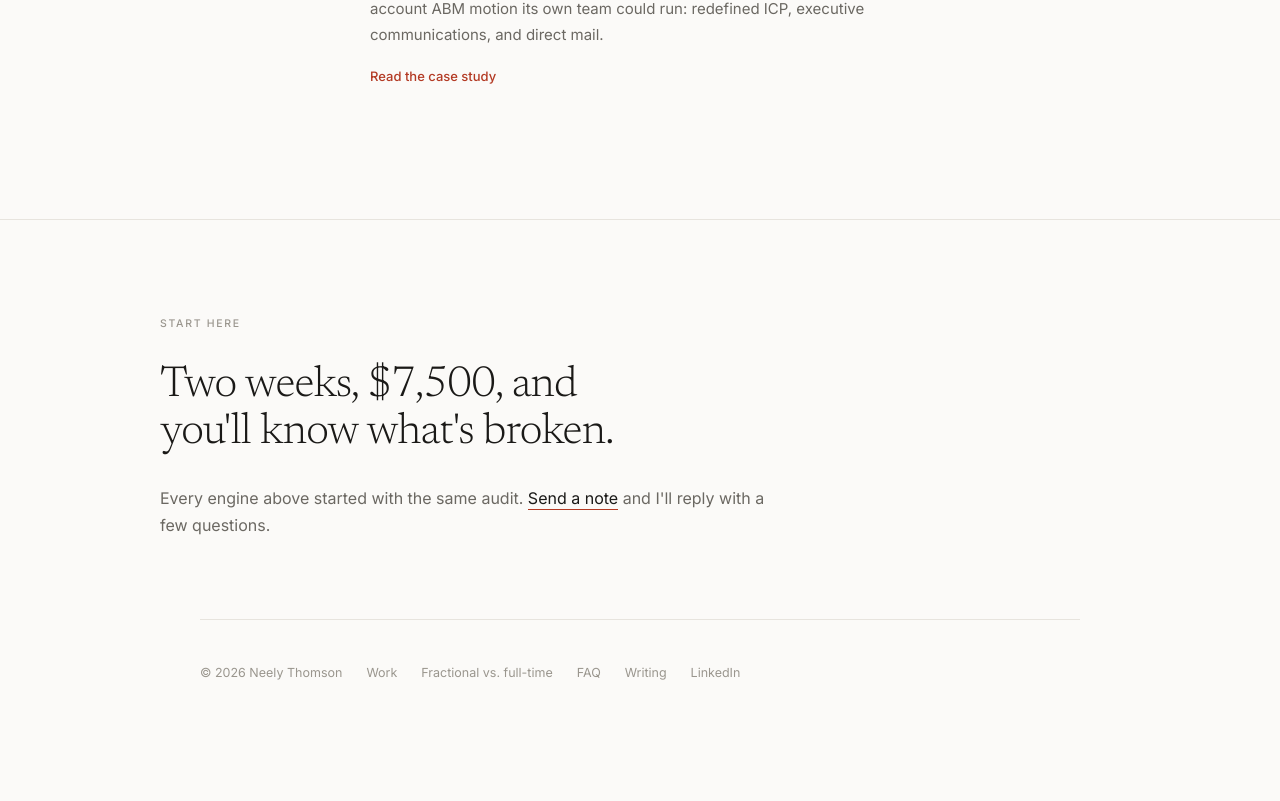
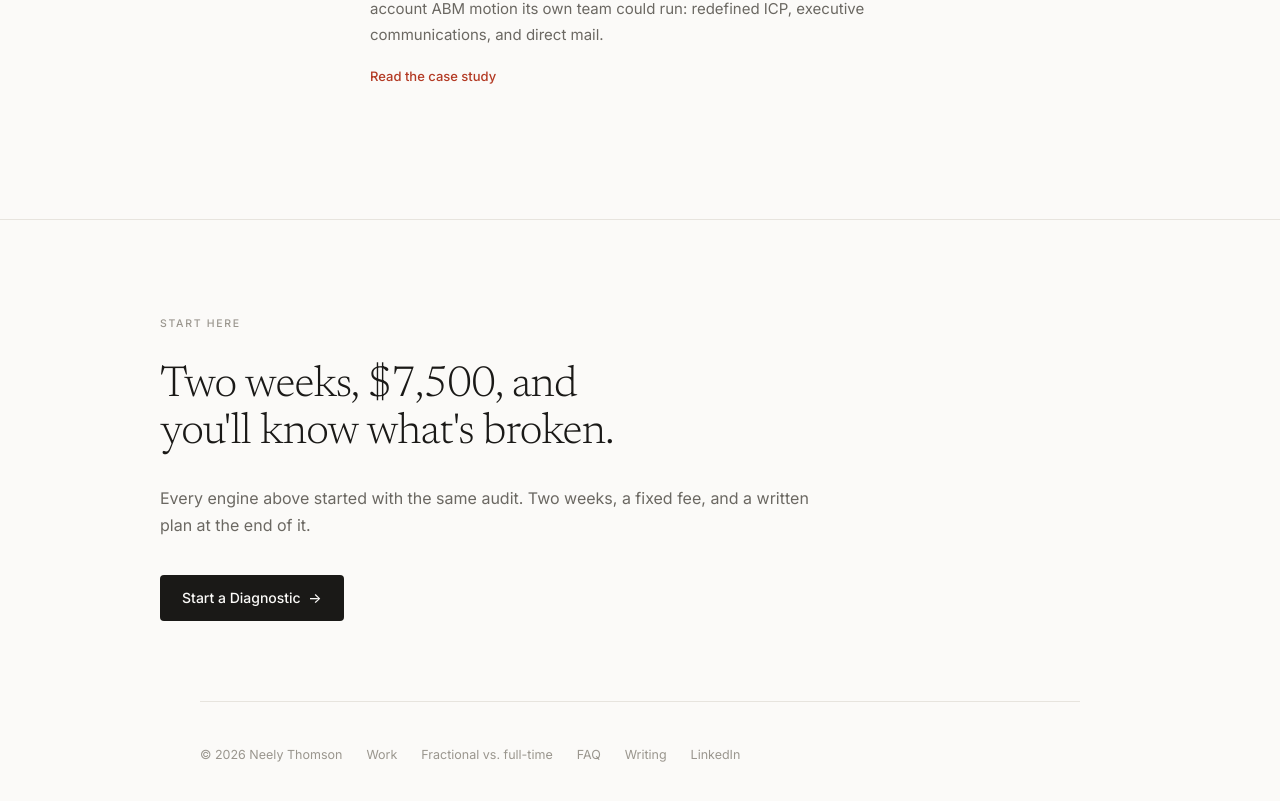
Before and after one commit to neelythomson/neelythomson-site, a Next.js app: page /work in a window 1280 px wide. Shown: the part 1509-2310 px from the top of the page. Before the commit the page ends 2236 px from the top, so only its background shows below. Built offline with nearby package versions, Linux system fonts and the light colour scheme.

Commit message:
Work: Start a Diagnostic button

```diff
--- a/src/app/work/page.tsx
+++ b/src/app/work/page.tsx
@@ -97,12 +97,12 @@ export default function Work() {
               Two weeks, $7,500, and you&apos;ll know what&apos;s broken.
             </h2>
             <p className="measure text-base leading-[1.68] text-muted">
-              Every engine above started with the same audit.{" "}
-              <a href="/#start" className="border-b border-accent pb-px text-ink transition-colors hover:text-accent">
-                Send a note
-              </a>{" "}
-              and I&apos;ll reply with a few questions.
+              Every engine above started with the same audit. Two weeks, a fixed
+              fee, and a written plan at the end of it.
             </p>
+            <a href="/#start" className="mt-9 inline-block rounded-sm bg-ink px-[22px] py-[13px] text-sm font-medium text-bg transition-colors hover:bg-accent">
+              Start a Diagnostic &nbsp;&rarr;
+            </a>
           </div>
         </section>
       </main>
```
